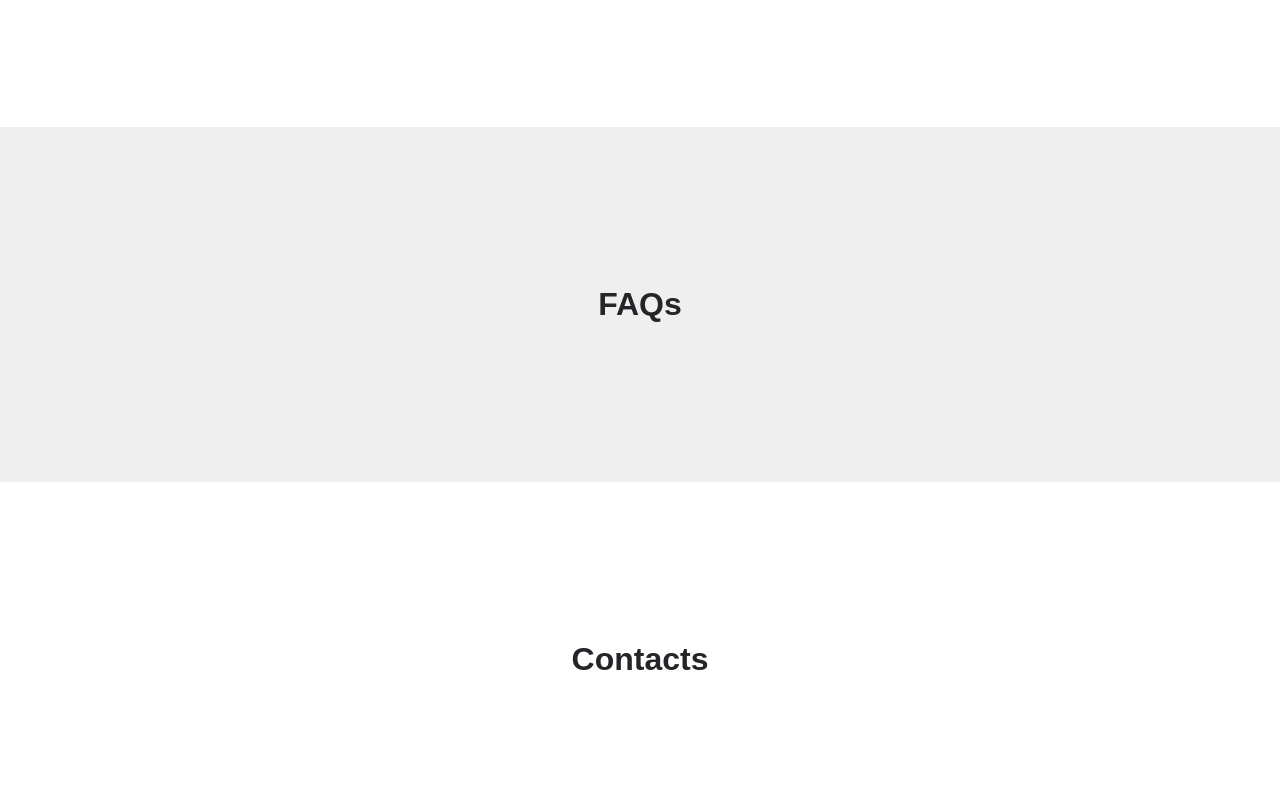
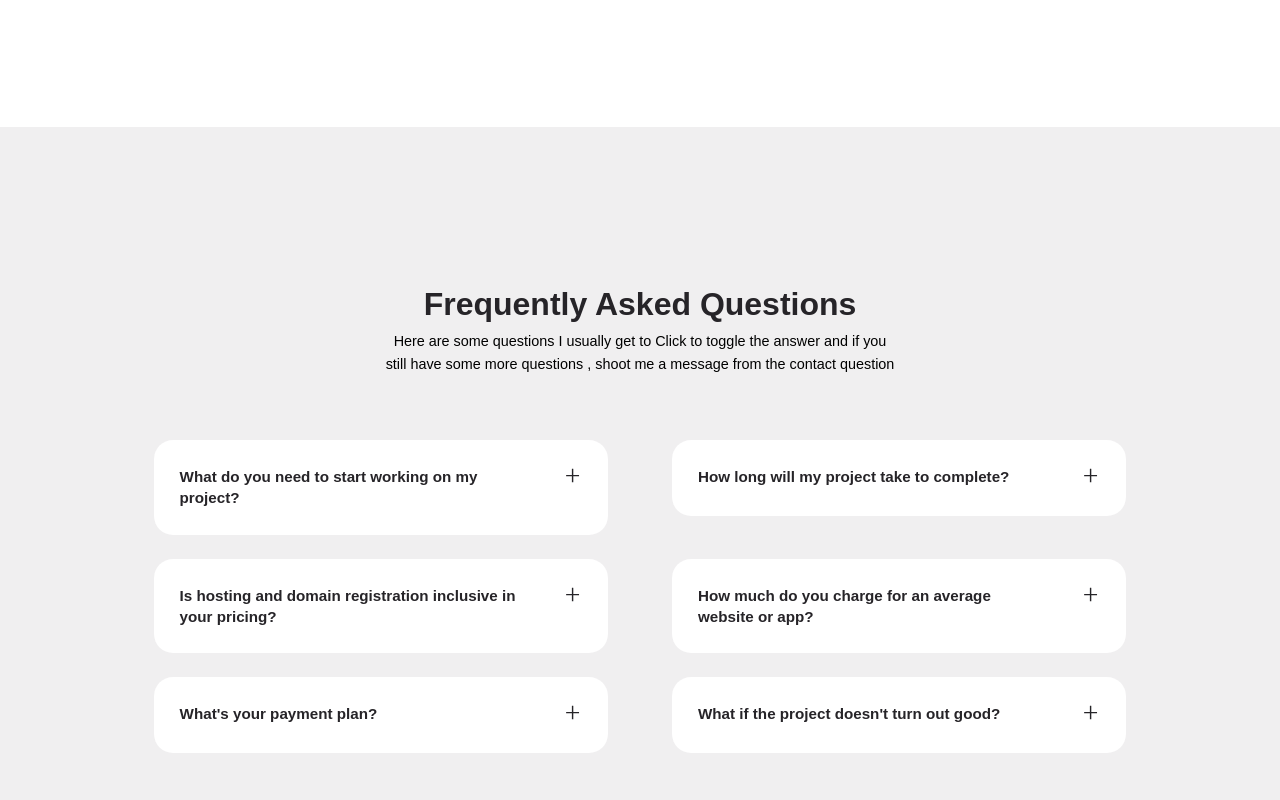
Before and after one commit to shashankdkte/portfolio-multi-theme, a React (Create React App) app: page / in a window 1280 px wide. Shown: the part 5020-5820 px from the top of the page. Built offline with nearby package versions, Linux system fonts and the light colour scheme.

Commit message:
Adding FAQ section

```diff
--- /dev/null
+++ b/src/components/faq/Faq.jsx
@@ -0,0 +1,21 @@
+import React, { useState } from 'react'
+import {AiOutlineMinus, AiOutlinePlus} from "react-icons/ai"
+import Card from '../card/Card'
+
+const Faq = ({ faq }) => {
+  const [showAnswer, setShowAnswer] = useState(false);
+  return (
+    <Card className="faq" onClick={()=>setShowAnswer(prev => !prev)}>
+      <div>
+        <h5 className="faq__question">
+          {faq.question}</h5>
+        <button className='faq__icon'>
+           {showAnswer ? <AiOutlineMinus/> : <AiOutlinePlus/>}
+        </button>
+      </div>
+       {showAnswer && <p className="faq__answer">{faq.answer}</p>}
+    </Card>
+  )
+}
+
+export default Faq
--- a/src/sections/faqs/FAQSection.jsx
+++ b/src/sections/faqs/FAQSection.jsx
@@ -1,8 +1,22 @@
+import faqs from "./data";
+import Faq from "../../components/faq/Faq";
 import './faqs.css'
 
 const FAQSection = () => {
   return (
-    <section id="faqs"><h2>FAQs</h2></section>
+    <section id="faqs">
+      <h2>Frequently Asked Questions</h2>
+      <p>
+        Here are some questions I usually get to Click to toggle the answer
+        and if you still have some more questions , shoot me a message from the
+        contact question
+      </p>
+      <div className="container faqs__container">
+        {faqs.map(faq => (
+         <Faq key={faq.id} faq={faq}/>
+        ))}
+      </div>
+    </section>
   )
 }
 
--- /dev/null
+++ b/src/sections/faqs/data.js
@@ -0,0 +1,34 @@
+const data = [
+    {
+      id: 1,
+      question: "What do you need to start working on my project?",
+      answer: "It mostly depends on the type of project. But in general, you need a fair idea of what you want, then we can take it from there."
+    },
+    {
+      id: 2,
+      question: "How long will my project take to complete?",
+      answer: "This depends on the complexity of the project, your available, and your payment. Once you have this sorted out, I will give you a completion date."
+    },
+    {
+      id: 5,
+      question: "Is hosting and domain registration inclusive in your pricing?",
+      answer: "No! Hosting and domain is taken care of seperately. You can pay for it or take care of it on your own if you know how to."
+    },
+    {
+      id: 4,
+      question: "How much do you charge for an average website or app?",
+      answer: "Once again, this depends. But my prices are affordable so you're good."
+    },
+    {
+      id: 3,
+      question: "What's your payment plan?",
+      answer: "Payment is divided into 3. An initial 30% upfront payment to get me started once all the details of the projec is set, 40% once the project is completed, and 30% once the project is delivered."
+    },
+    {
+      id: 6,
+      question: "What if the project doesn't turn out good?",
+      answer: "You will be a part of the process from the start. You will know how the whole project is going until the end. And I will make sure to give you the best."
+    }
+  ]
+
+  export default data
--- a/src/sections/faqs/faqs.css
+++ b/src/sections/faqs/faqs.css
@@ -0,0 +1,55 @@
+.faqs__container{
+  display: grid;
+  grid-template-columns: 1fr 1fr;
+  gap:1.5rem 4rem;
+  align-items: start;
+}
+
+.card.faq:hover{
+  cursor: pointer;
+  background-color: var(--color-white);
+}
+
+.faq > div{
+  display: flex;
+  justify-content: space-between;
+  align-items: flex-start;
+  gap: 2rem;
+}
+.faq h5 {
+    line-height: 1.4;
+}
+
+.faq__icon {
+    font-size: 1.2rem;
+    color: var(--color-black);
+    background: transparent;
+}
+
+.faq__answer {
+    margin-top: 1rem;
+    opacity: 0;
+    animation: animateAnswer 500ms ease-in forwards;
+}
+
+@keyframes animateAnswer {
+    to {
+        opacity: 1;
+    }
+}
+
+/* MEDIA QUERIES (tablets) */
+@media screen and (max-width: 1024px) {
+    .faqs__container {
+        grid-template-columns: 1fr;
+    }
+}
+
+
+/* MEDIA QUERIES (phones) */
+@media screen and (max-width: 600px) {
+.faqs__container {
+    gap: 1rem;
+}
+
+}
--- a/src/sections/testimonials/Testimonials.jsx
+++ b/src/sections/testimonials/Testimonials.jsx
@@ -8,6 +8,7 @@
 
 import './testimonials.css'
 import Testimonial from "../../components/testimonial/Testimonial";
+
 
 
 const Testimonials = () => {
```
